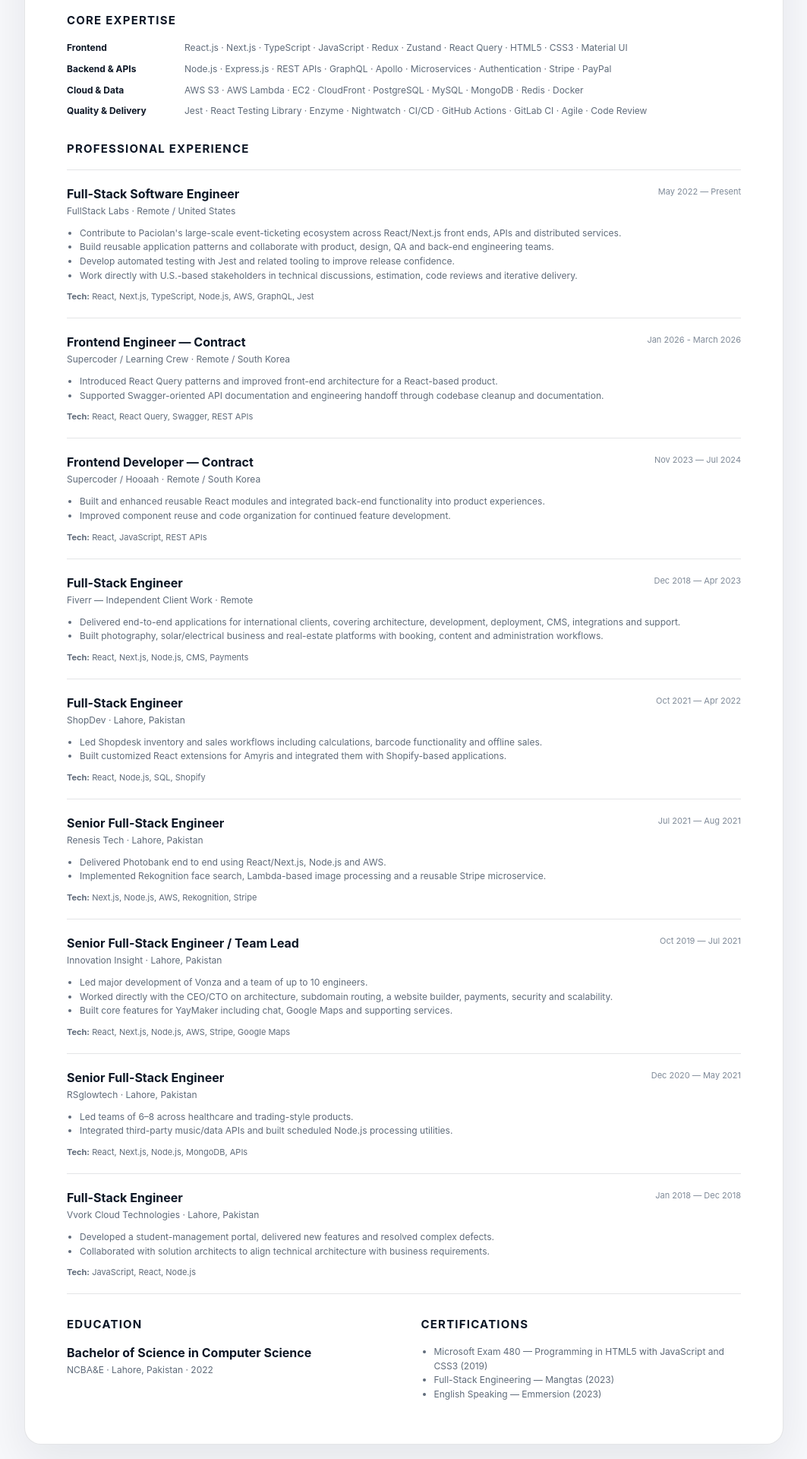
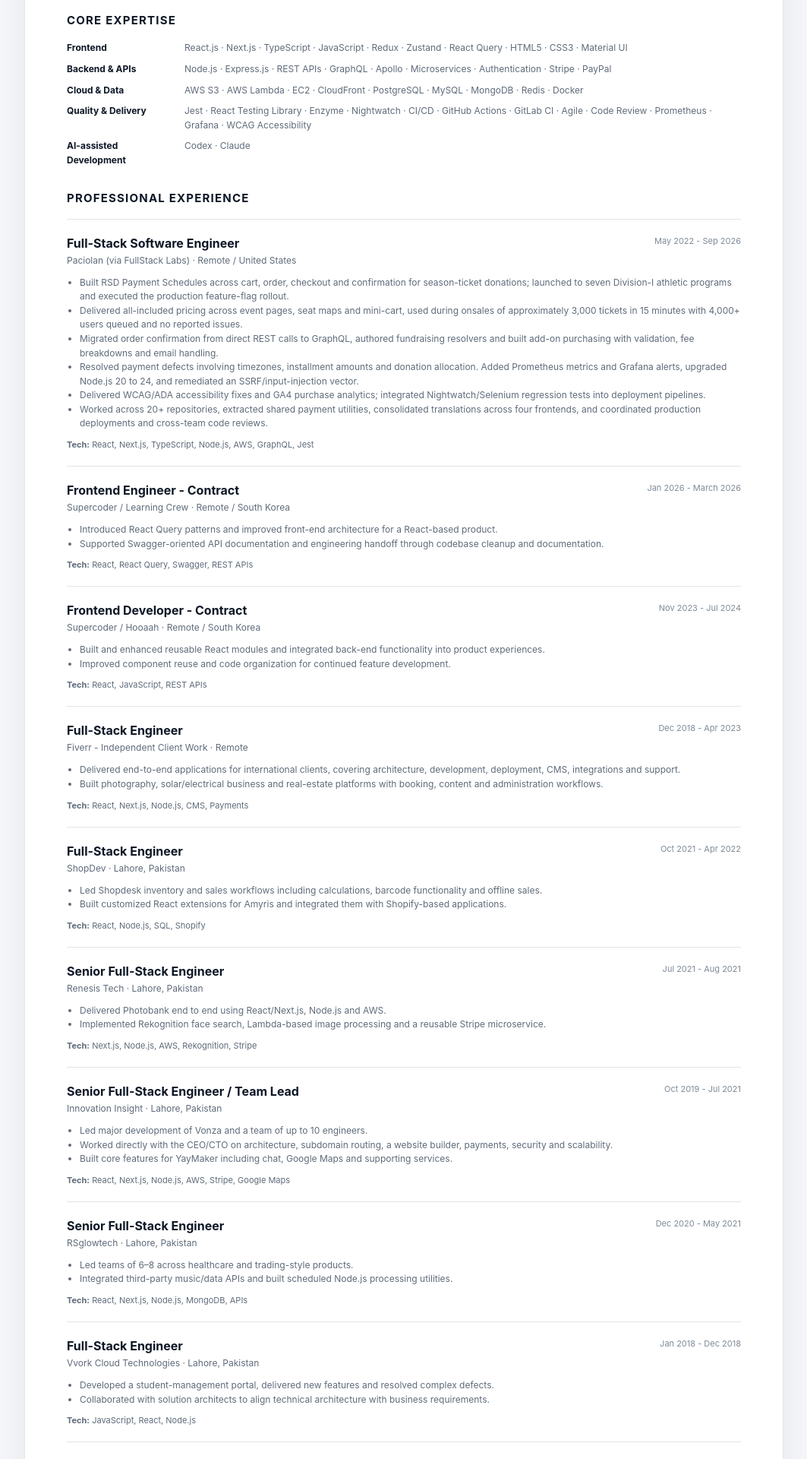
Before and after one commit to Tariqali13/My-Portfolio, a Next.js app: page /resume in a window 1280 px wide. Shown: the part 460-2380 px from the top of the page at 76% size, without its empty margins (108-1171 px from the left). Built offline with nearby package versions, Linux system fonts and the light colour scheme; no server answers.

Commit message:
Update Paciolan achievements and resume with current experience

```diff
--- a/app/api/contact/route.ts
+++ b/app/api/contact/route.ts
@@ -65,7 +65,7 @@
 
     return NextResponse.json({
       ok: true,
-      message: "Thanks — your message has been sent successfully.",
+      message: "Thanks - your message has been sent successfully.",
     });
   } catch (error) {
     console.error("Contact form error:", error);
--- a/app/opengraph-image.tsx
+++ b/app/opengraph-image.tsx
@@ -1,6 +1,6 @@
 import { ImageResponse } from "next/og";
 
-export const alt = "Tariq Ali — Full-Stack Software Engineer";
+export const alt = "Tariq Ali - Full-Stack Software Engineer";
 export const size = { width: 1200, height: 630 };
 export const contentType = "image/png";
 
@@ -38,7 +38,7 @@
           React · Next.js · TypeScript · Node.js · AWS
         </div>
         <div style={{ fontSize: 22, color: "#94a3b8", marginTop: 48 }}>
-          7+ years building SaaS and scalable web products
+          8+ years building SaaS and scalable web products
         </div>
       </div>
     ),
--- a/app/page.tsx
+++ b/app/page.tsx
@@ -73,7 +73,7 @@
             <pre className="codeBlock" aria-hidden="true">
 {`{
   role: "Full-Stack Engineer",
-  experience: "7+ years",
+  experience: "8+ years",
   core: [
     "React / Next.js",
     "TypeScript",
--- a/components/ContactForm.tsx
+++ b/components/ContactForm.tsx
@@ -43,7 +43,7 @@
       form.reset();
       setState({
         status: "success",
-        message: result.message || "Thanks — your message has been sent.",
+        message: result.message || "Thanks - your message has been sent.",
       });
     } catch (error) {
       setState({
--- a/data/portfolio.ts
+++ b/data/portfolio.ts
@@ -4,9 +4,9 @@
   headline:
     "I build reliable, scalable web products with React, Next.js, TypeScript, Node.js and AWS.",
   intro:
-    "Full-Stack Software Engineer with 7+ years of experience delivering SaaS, ticketing, e-commerce, fintech, healthcare, CMS and AI-enabled products for international teams. I work across product engineering, architecture, APIs, cloud services, testing and technical leadership.",
+    "Full-Stack Software Engineer with 8+ years of experience delivering SaaS, ticketing, e-commerce, fintech, healthcare, CMS and AI-enabled products for international teams. I work across product engineering, architecture, APIs, cloud services, testing and technical leadership.",
   location: "Lahore, Pakistan",
-  availability: "Open to senior engineering roles — remote or relocation",
+  availability: "Available immediately for remote roles; open to relocation with sponsorship",
   email: "tariqali99.ta@gmail.com",
   phoneDisplay: "+92 310 4832079",
   whatsapp: "https://wa.me/923104832079",
@@ -18,7 +18,7 @@
 };
 
 export const stats = [
-  { value: "7+", label: "Years in software engineering" },
+  { value: "8+", label: "Years in software engineering" },
   { value: "10", label: "Engineers led on a product team" },
   { value: "80%", label: "Approx. Vonza platform development led" },
   { value: "Global", label: "Remote client & team experience" },
@@ -80,8 +80,12 @@
       "GitLab CI",
       "Agile",
       "Code Review",
+      "Prometheus",
+      "Grafana",
+      "WCAG Accessibility",
     ],
   },
+  { title: "AI-assisted Development", items: ["Codex", "Claude"] },
 ];
 
 export const projects = [
@@ -92,11 +96,11 @@
     summary:
       "Production engineering for a large-scale event-ticketing ecosystem, spanning customer-facing experiences, APIs, service integrations and automated testing.",
     impact: [
-      "Delivered reusable React/Next.js application patterns for complex ticketing workflows.",
-      "Worked across microservices and AWS-backed systems with U.S.-based stakeholders.",
-      "Implemented AWS Lambda automation supporting more efficient repository and service workflows.",
+      "Built installment payment schedules across cart, order and checkout, with a production rollout to seven Division-I athletic programs.",
+      "Shipped all-included pricing used during onsales of approximately 3,000 tickets in 15 minutes, with 4,000+ users queued and no reported issues.",
+      "Migrated order confirmation to GraphQL and delivered add-on purchasing, accessibility improvements and automated regression coverage.",
     ],
-    tech: ["React", "Next.js", "TypeScript", "Node.js", "GraphQL", "REST", "AWS", "Jest"],
+    tech: ["React", "Next.js", "TypeScript", "Node.js", "GraphQL", "AWS", "Nightwatch", "Prometheus", "Grafana"],
     featured: true,
   },
   {
@@ -104,7 +108,7 @@
     name: "Vonza",
     eyebrow: "All-in-one SaaS",
     summary:
-      "A multi-module platform for online courses, stores, websites, memberships, funnels and marketing — built while working closely with company leadership.",
+      "A multi-module platform for online courses, stores, websites, memberships, funnels and marketing - built while working closely with company leadership.",
     impact: [
       "Led a team of up to 10 engineers.",
       "Owned architecture and a substantial portion of the production platform.",
@@ -174,19 +178,21 @@
 export const experience = [
   {
     role: "Full-Stack Software Engineer",
-    company: "FullStack Labs",
+    company: "Paciolan (via FullStack Labs)",
     location: "Remote / United States",
-    dates: "May 2022 — Present",
+    dates: "May 2022 - Sep 2026",
     bullets: [
-      "Contribute to Paciolan's large-scale event-ticketing ecosystem across React/Next.js front ends, APIs and distributed services.",
-      "Build reusable application patterns and collaborate with product, design, QA and back-end engineering teams.",
-      "Develop automated testing with Jest and related tooling to improve release confidence.",
-      "Work directly with U.S.-based stakeholders in technical discussions, estimation, code reviews and iterative delivery.",
+      "Built RSD Payment Schedules across cart, order, checkout and confirmation for season-ticket donations; launched to seven Division-I athletic programs and executed the production feature-flag rollout.",
+      "Delivered all-included pricing across event pages, seat maps and mini-cart, used during onsales of approximately 3,000 tickets in 15 minutes with 4,000+ users queued and no reported issues.",
+      "Migrated order confirmation from direct REST calls to GraphQL, authored fundraising resolvers and built add-on purchasing with validation, fee breakdowns and email handling.",
+      "Resolved payment defects involving timezones, installment amounts and donation allocation. Added Prometheus metrics and Grafana alerts, upgraded Node.js 20 to 24, and remediated an SSRF/input-injection vector.",
+      "Delivered WCAG/ADA accessibility fixes and GA4 purchase analytics; integrated Nightwatch/Selenium regression tests into deployment pipelines.",
+      "Worked across 20+ repositories, extracted shared payment utilities, consolidated translations across four frontends, and coordinated production deployments and cross-team code reviews.",
     ],
     tech: ["React", "Next.js", "TypeScript", "Node.js", "AWS", "GraphQL", "Jest"],
   },
   {
-    role: "Frontend Engineer — Contract",
+    role: "Frontend Engineer - Contract",
     company: "Supercoder / Learning Crew",
     location: "Remote / South Korea",
     dates: "Jan 2026 - March 2026",
@@ -197,10 +203,10 @@
     tech: ["React", "React Query", "Swagger", "REST APIs"],
   },
   {
-    role: "Frontend Developer — Contract",
+    role: "Frontend Developer - Contract",
     company: "Supercoder / Hooaah",
     location: "Remote / South Korea",
-    dates: "Nov 2023 — Jul 2024",
+    dates: "Nov 2023 - Jul 2024",
     bullets: [
       "Built and enhanced reusable React modules and integrated back-end functionality into product experiences.",
       "Improved component reuse and code organization for continued feature development.",
@@ -209,9 +215,9 @@
   },
   {
     role: "Full-Stack Engineer",
-    company: "Fiverr — Independent Client Work",
+    company: "Fiverr - Independent Client Work",
     location: "Remote",
-    dates: "Dec 2018 — Apr 2023",
+    dates: "Dec 2018 - Apr 2023",
     bullets: [
       "Delivered end-to-end applications for international clients, covering architecture, development, deployment, CMS, integrations and support.",
       "Built photography, solar/electrical business and real-estate platforms with booking, content and administration workflows.",
@@ -222,7 +228,7 @@
     role: "Full-Stack Engineer",
     company: "ShopDev",
     location: "Lahore, Pakistan",
-    dates: "Oct 2021 — Apr 2022",
+    dates: "Oct 2021 - Apr 2022",
     bullets: [
       "Led Shopdesk inventory and sales workflows including calculations, barcode functionality and offline sales.",
       "Built customized React extensions for Amyris and integrated them with Shopify-based applications.",
@@ -233,7 +239,7 @@
     role: "Senior Full-Stack Engineer",
     company: "Renesis Tech",
     location: "Lahore, Pakistan",
-    dates: "Jul 2021 — Aug 2021",
+    dates: "Jul 2021 - Aug 2021",
     bullets: [
       "Delivered Photobank end to end using React/Next.js, Node.js and AWS.",
       "Implemented Rekognition face search, Lambda-based image processing and a reusable Stripe microservice.",
@@ -244,7 +250,7 @@
     role: "Senior Full-Stack Engineer / Team Lead",
     company: "Innovation Insight",
     location: "Lahore, Pakistan",
-    dates: "Oct 2019 — Jul 2021",
+    dates: "Oct 2019 - Jul 2021",
     bullets: [
       "Led major development of Vonza and a team of up to 10 engineers.",
       "Worked directly with the CEO/CTO on architecture, subdomain routing, a website builder, payments, security and scalability.",
@@ -256,7 +262,7 @@
     role: "Senior Full-Stack Engineer",
     company: "RSglowtech",
     location: "Lahore, Pakistan",
-    dates: "Dec 2020 — May 2021",
+    dates: "Dec 2020 - May 2021",
     bullets: [
       "Led teams of 6–8 across healthcare and trading-style products.",
       "Integrated third-party music/data APIs and built scheduled Node.js processing utilities.",
@@ -267,7 +273,7 @@
     role: "Full-Stack Engineer",
     company: "Vvork Cloud Technologies",
     location: "Lahore, Pakistan",
-    dates: "Jan 2018 — Dec 2018",
+    dates: "Jan 2018 - Dec 2018",
     bullets: [
       "Developed a student-management portal, delivered new features and resolved complex defects.",
       "Collaborated with solution architects to align technical architecture with business requirements.",
@@ -284,7 +290,7 @@
 };
 
 export const certifications = [
-  "Microsoft Exam 480 — Programming in HTML5 with JavaScript and CSS3 (2019)",
-  "Full-Stack Engineering — Mangtas (2023)",
-  "English Speaking — Emmersion (2023)",
+  "Microsoft Exam 480 - Programming in HTML5 with JavaScript and CSS3 (2019)",
+  "Full-Stack Engineering - Mangtas (2023)",
+  "English Speaking - Emmersion (2023)",
 ];
```
Also changed, not shown: app/layout.tsx (+4 -4 lines), 1 other file (tests, documents, lock files or other folders).
